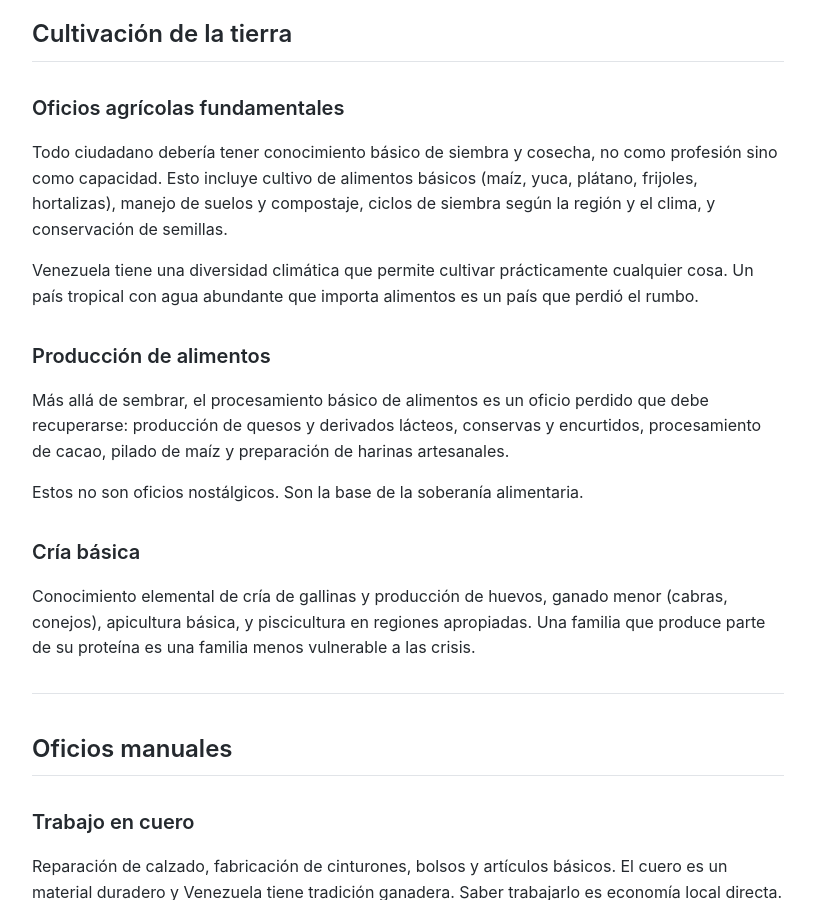
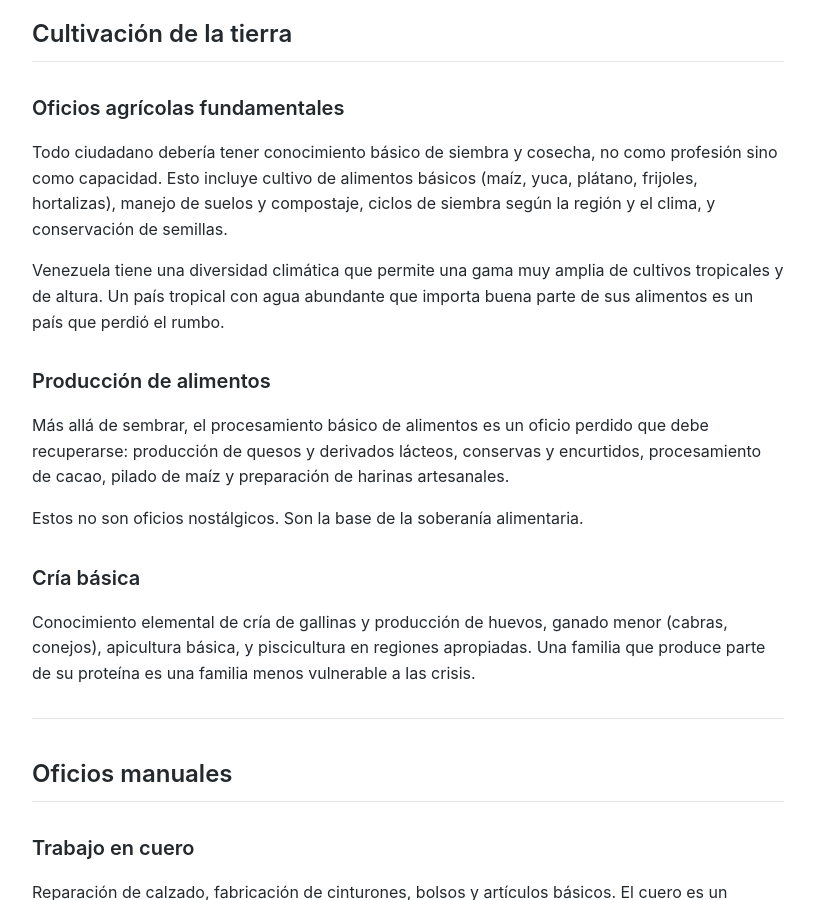
Before and after one commit to axeladriant/venezuela, a Jekyll site: the page built from oficios.md, in a window 1280 px wide and 900 px high, scrolled down 725 px. Shown: the whole window, without its empty margins (232-1047 px from the left). Built offline with Jekyll 4.4.1, drawn with Linux system fonts in a browser that asks for light colours; our own code applies the rules of GitHub Pages for plain Markdown files.

Commit message:
fix(fact-check): soften educacion exponential claim; oficios climate overclaim

```diff
--- a/oficios.md
+++ b/oficios.md
@@ -20,7 +20,7 @@ Los oficios fundamentales no son un retroceso al pasado. Son la base sobre la cu
 
 Todo ciudadano debería tener conocimiento básico de siembra y cosecha, no como profesión sino como capacidad. Esto incluye cultivo de alimentos básicos (maíz, yuca, plátano, frijoles, hortalizas), manejo de suelos y compostaje, ciclos de siembra según la región y el clima, y conservación de semillas.
 
-Venezuela tiene una diversidad climática que permite cultivar prácticamente cualquier cosa. Un país tropical con agua abundante que importa alimentos es un país que perdió el rumbo.
+Venezuela tiene una diversidad climática que permite una gama muy amplia de cultivos tropicales y de altura. Un país tropical con agua abundante que importa buena parte de sus alimentos es un país que perdió el rumbo.
 
 ### Producción de alimentos
 
```
Also changed, not shown: educacion.md (+1 -1 lines).
